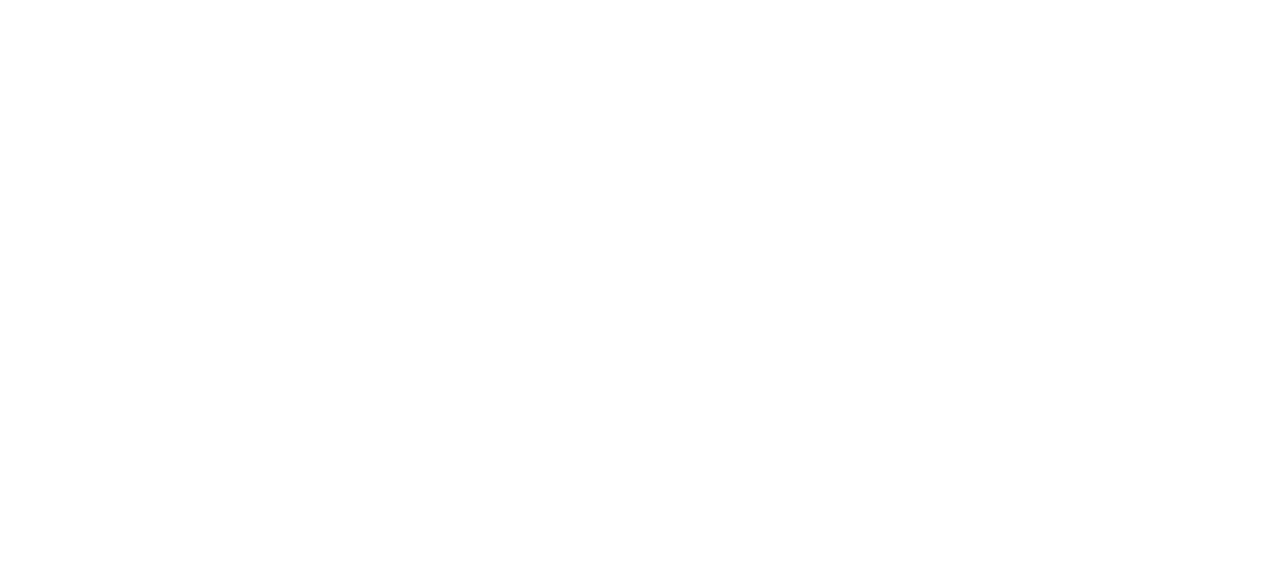
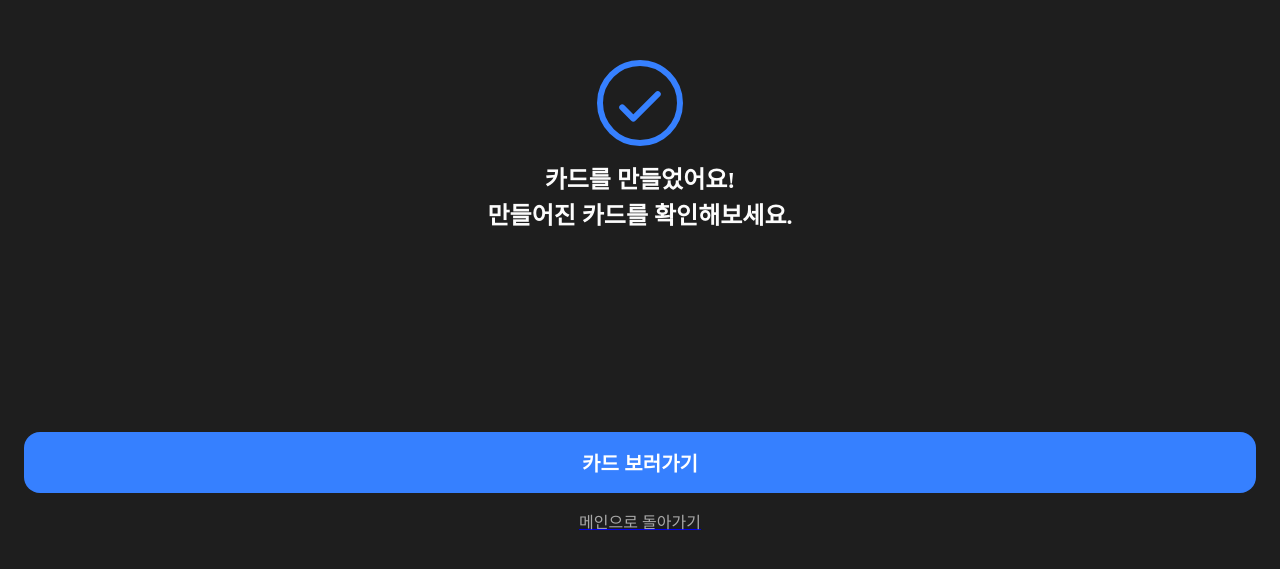
Before and after one commit to code-flash-card/code-flash-card, a React (Vite) app in the folder frontend/code-flash-card/: page /makecard/1/done in a window 1280 px wide. Before the commit this address had no page. Shown: the part 193-762 px from the top of the page. Built offline with nearby package versions, Linux system fonts and the light colour scheme.

Commit message:
[feat] donePage작성

```diff
--- a/frontend/code-flash-card/src/Router.tsx
+++ b/frontend/code-flash-card/src/Router.tsx
@@ -2,6 +2,7 @@ import { BrowserRouter, Routes, Route } from "react-router-dom";
 
 import MainPage from "./main/index";
 import MakeCard from "./main/MakeCard";
+import MakeCardDonePage from "./pages/MakeCardDonePage";
 import CardDetailPage from "./pages/CardDetailPage";
 import HashTagListPage from "./pages/HashTagListPage";
 
@@ -11,6 +12,7 @@ function Router() {
       <Routes>
         <Route path="/" element={<MainPage />} />
         <Route path="/makecard" element={<MakeCard />} />
+        <Route path="/makecard/:cardId/done" element={<MakeCardDonePage />} />
         <Route path="/detail/:cardId" element={<CardDetailPage />} />
         <Route path="/hashtags" element={<HashTagListPage />} />
       </Routes>
--- /dev/null
+++ b/frontend/code-flash-card/src/pages/MakeCardDonePage.tsx
@@ -0,0 +1,71 @@
+import { css } from '@emotion/react';
+import styled from '@emotion/styled';
+import React from 'react';
+import { Link, useLocation, useNavigate, useParams } from 'react-router-dom';
+import { ActivativeButton } from '../components/ActivativeButton';
+import { OverayPageLayout } from '../components/OverayPageLayout';
+
+
+
+const MainSection = styled.main`
+display: flex;
+  width: 100%;
+  height: 100%;
+  color: wheat;
+  flex-direction: column;
+  justify-content: center;
+  align-items: center;
+`
+
+const Text = styled.p`
+  font-weight: 600;
+  font-size: 24px;
+  line-height: 36px;
+  /* or 150% */
+
+
+  color: #FCFCFC;
+
+`
+const Between = styled.br`
+padding: 20px;
+`
+const ButtonSection  = styled.div`
+position: absolute;
+  display: flex;
+  width: 100%;
+  bottom: -30px;
+`
+
+const Styled = {
+  Between,
+  Text,
+  MainSection,
+  ButtonSection
+}
+
+const MakeCardDonePage = () => {
+  const nav = useNavigate();
+  const {cardId} = useParams()
+  if(!cardId){
+    // 임시로 에러페이지 구현
+    return <div>error page</div>
+  }
+  return (
+    <OverayPageLayout>
+      <Styled.MainSection>
+        <img src="../../public/images/checked.svg" />
+        <Styled.Between/>
+        <Styled.Text>카드를 만들었어요!</Styled.Text>
+        <Styled.Text>만들어진 카드를 확인해보세요.</Styled.Text>
+      <Styled.ButtonSection >
+        <ActivativeButton onClick={()=>nav(`/detail/${cardId}`)}>
+          카드 보러가기
+        </ActivativeButton>
+      </Styled.ButtonSection>
+      </Styled.MainSection>
+    </OverayPageLayout>
+  );
+};
+
+export default MakeCardDonePage;
```
Also changed, not shown: frontend/code-flash-card/public/images/checked.svg (added).
